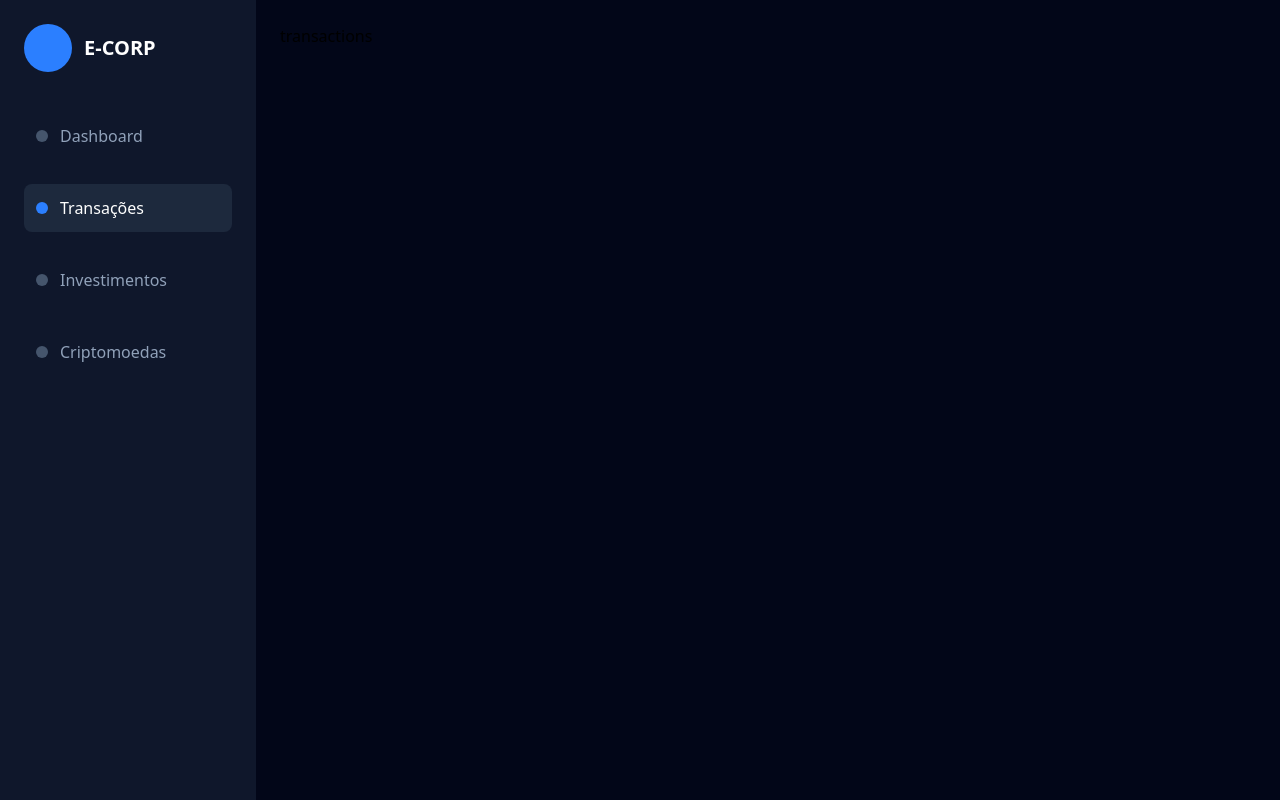
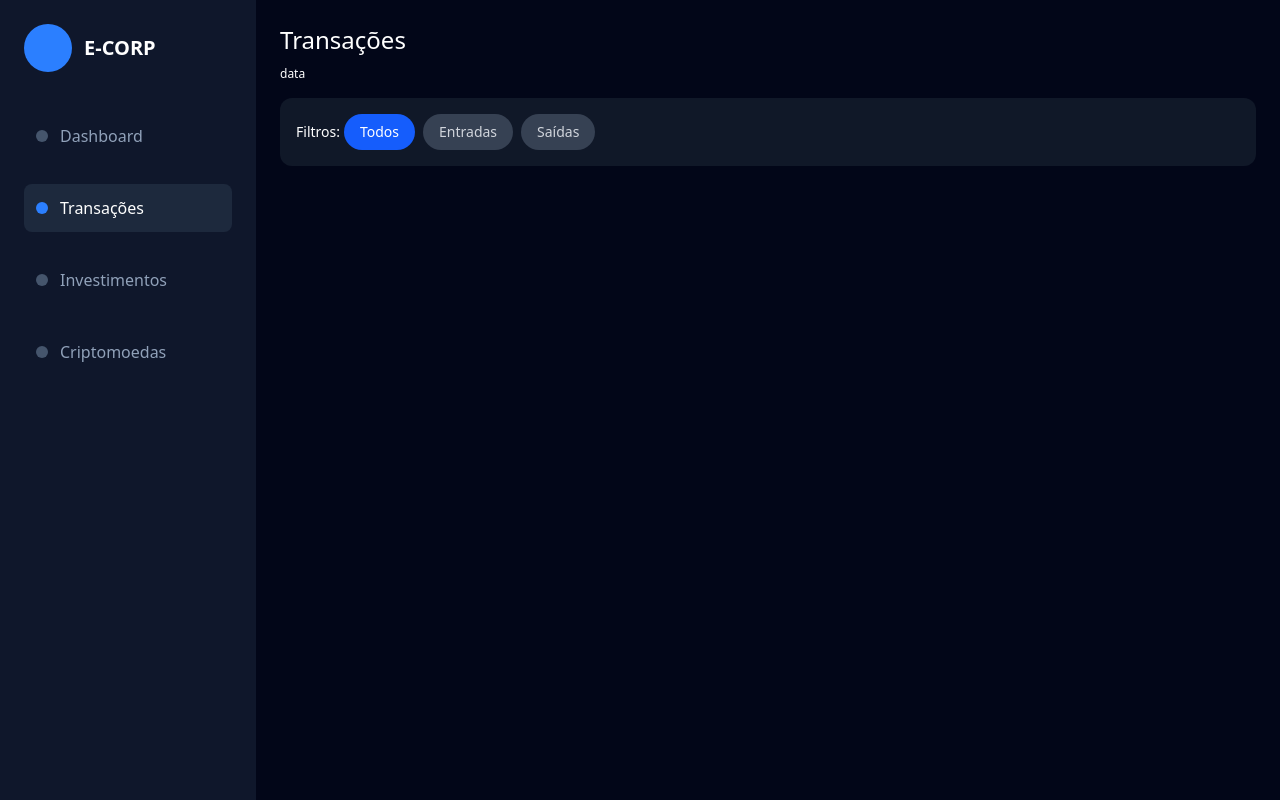
Before and after one commit to BiancaMRV/financedashboard, a React (Vite) app: page /transactions in a window 1280 px wide. Built offline with nearby package versions, Linux system fonts and the light colour scheme.

Commit message:
filtros transacoes

```diff
--- a/src/components/common/SideBar.tsx
+++ b/src/components/common/SideBar.tsx
@@ -1,3 +1,4 @@
+import { useState } from "react";
 import { NavLink } from "react-router-dom";
 
 export default function SideBar() {
--- a/src/pages/Transactions.tsx
+++ b/src/pages/Transactions.tsx
@@ -1,3 +1,54 @@
+import { useState } from "react";
+
 export default function Transactions() {
-  return <div>transactions</div>;
+  const [filterbutton, setFilterButton] = useState("Todos");
+
+  return (
+    <div className="flex-1">
+      {/* cabeçalho */}
+      <div className="w-2/3">
+        <h1 className="text-white text-2xl "> Transações </h1>
+        <h2 className="text-white text-xs mt-[10px] "> data </h2>
+      </div>
+
+      {/*filtros*/}
+
+      <div className=" flex flex-1 bg-gray-900 p-4 rounded-xl mt-4 gap-1">
+        <h1 className="text-white text-sm self-center"> Filtros: </h1>
+        <div className=" flex gap-2">
+          <button
+            onClick={() => setFilterButton("Todos")}
+            className={`px-4 py-2 rounded-full text-sm  ${
+              filterbutton === "Todos"
+                ? "bg-blue-600 text-white"
+                : "bg-gray-700 text-gray-300"
+            }`}
+          >
+            Todos
+          </button>
+          <button
+            onClick={() => setFilterButton("Entradas")}
+            className={`px-4 py-2 rounded-full text-sm  ${
+              filterbutton === "Entradas"
+                ? "bg-blue-600 text-white"
+                : "bg-gray-700 text-gray-300"
+            }`}
+          >
+            Entradas
+          </button>
+          <button
+            onClick={() => setFilterButton("Saídas")}
+            className={`px-4 py-2 rounded-full text-sm  ${
+              filterbutton === "Saídas"
+                ? "bg-blue-600 text-white"
+                : "bg-gray-700 text-gray-300"
+            }`}
+          >
+            Saídas
+          </button>
+        </div>
+        <div></div>
+      </div>
+    </div>
+  );
 }
```
